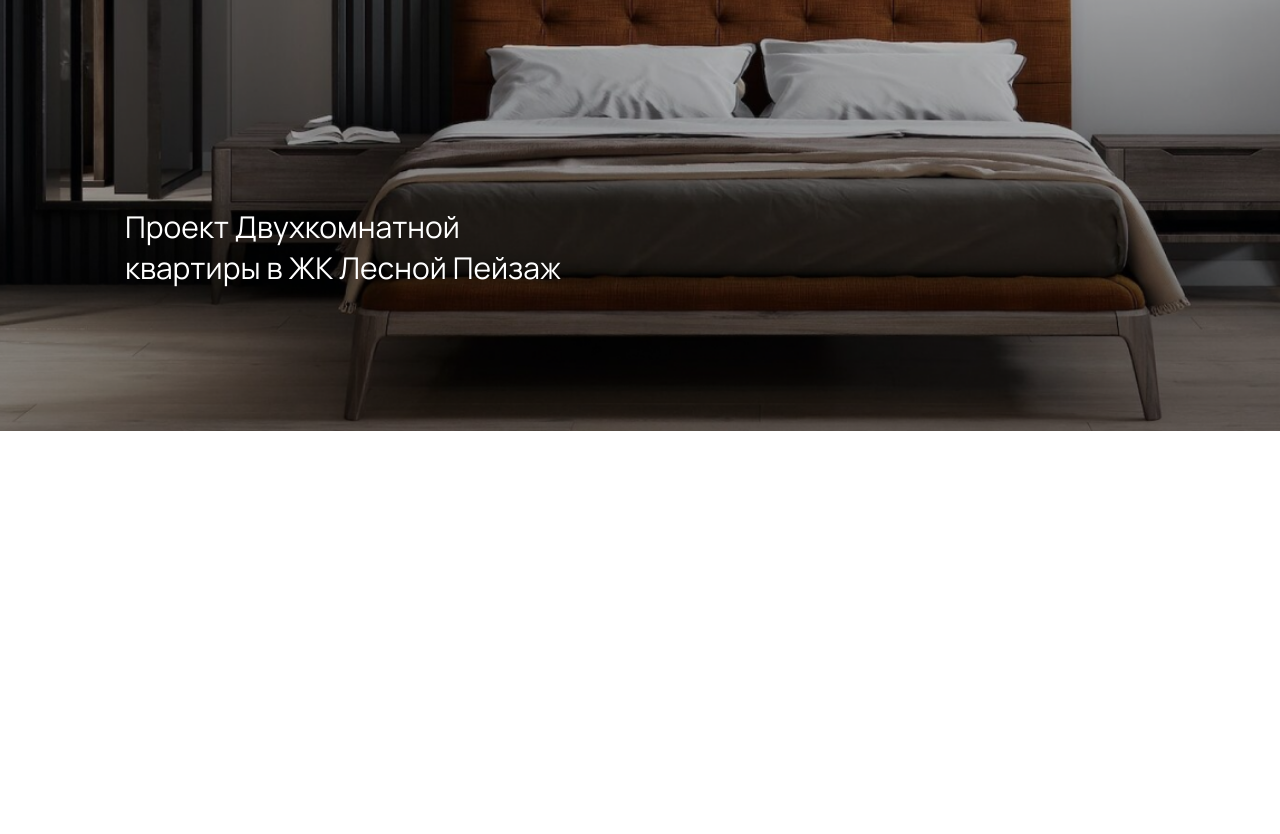
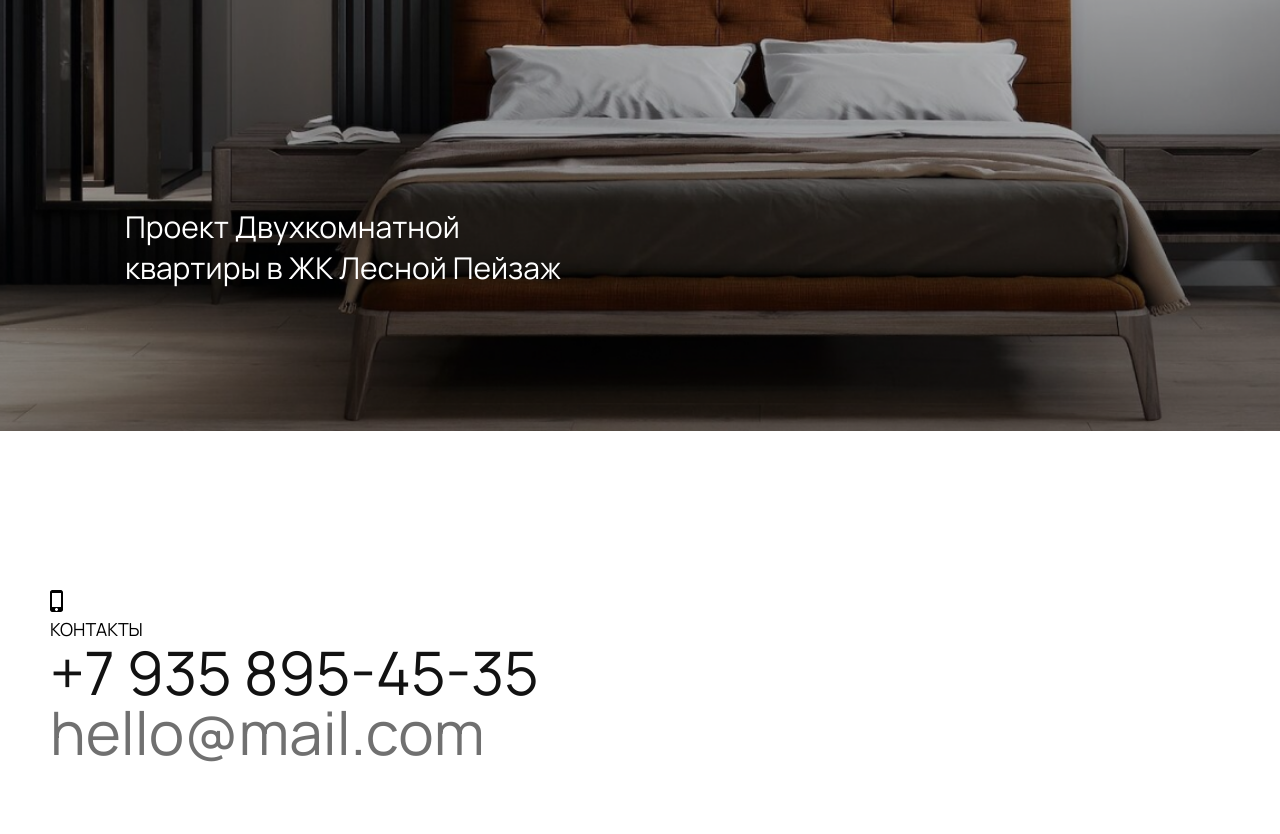
Before and after one commit to valerhic/interior, a plain HTML site: page index.html in a window 1280 px wide. Shown: the part 6488-7322 px from the top of the page. Before the commit the page ends 6919 px from the top, so only its background shows below. Drawn offline with Linux system fonts and the light colour scheme; files whose address does not match are found by name.

Commit message:
Add files via upload

```diff
--- a/index.html
+++ b/index.html
@@ -99,9 +99,20 @@
 			    </div>
 			</div>
 
-			<div class="bed-block">
-				<h3 class="bed-text">Проект  Двухкомнатной квартиры в ЖК Лесной Пейзаж</h3>
-			</div>
+			        <div class="bed-block">
+				        <h3 class="bed-text">Проект  Двухкомнатной квартиры в ЖК Лесной Пейзаж</h3>
+			        </div>
+
+
+				<div class="container">
+			        <div class="contacts-block">
+				        <div class="contacts">
+                            <h4 class="name-contacts">КОНТАКТЫ</h4>
+							<p><a href="tel:+79358954535" class="tell">+7 935 895-45-35</a></p>
+							<p><a href="mailto:hello@mail.com" class="mail">hello@mail.com</a></p>
+				        </div>
+			        </div>
+				</div>
 		</main>
     </body>
 </html>
--- a/styles/style.css
+++ b/styles/style.css
@@ -226,3 +226,47 @@ img {
     color: #ffffff;
     padding: 575px 832px 60px 125px;
 }
+
+.contacts-block {
+    width: 489px;
+    height: 217px;
+    margin-top: 186px;
+}
+
+.name-contacts{
+    font-weight: 400;
+    font-size: 18px;
+    line-height: 24.59px;
+    position: relative;
+}
+
+.name-contacts:after {
+    content: '';
+    display: block;
+    width: 13px;
+    height: 22px;
+    position: absolute;
+    bottom: 30px;
+
+    background-image: url(/resources/Vector.png);
+    background-size: cover;
+    background-repeat: no-repeat;
+    background-position: 50%;
+}
+
+.tell {
+    padding-bottom: 32px;
+    font-size: 60px;
+    font-weight: 400;
+    line-height: 60px;
+    text-decoration: none;
+    color: #121212;
+}
+.mail {
+    text-decoration: none;
+    color: #707070;
+    font-family: Manrope;
+    font-size: 60px;
+    font-weight: 400;
+    line-height: 60px;
+}
```
Also changed, not shown: resources/Vector.png (added).
